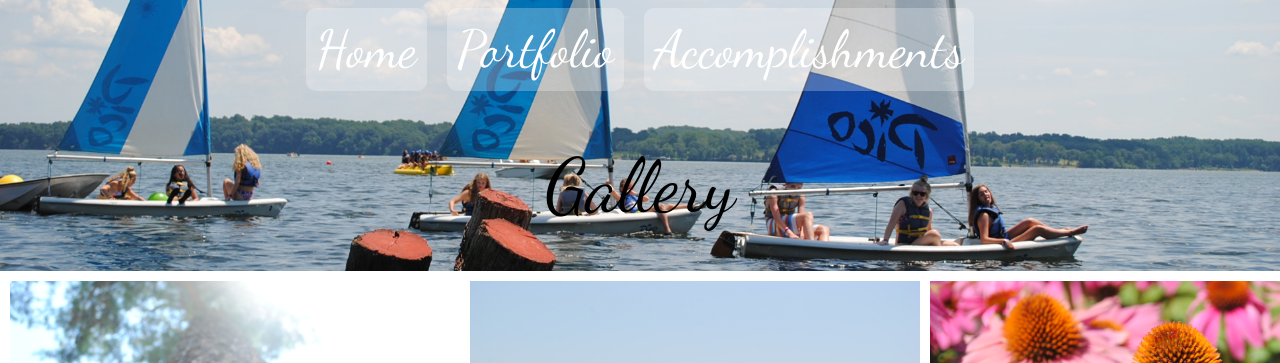
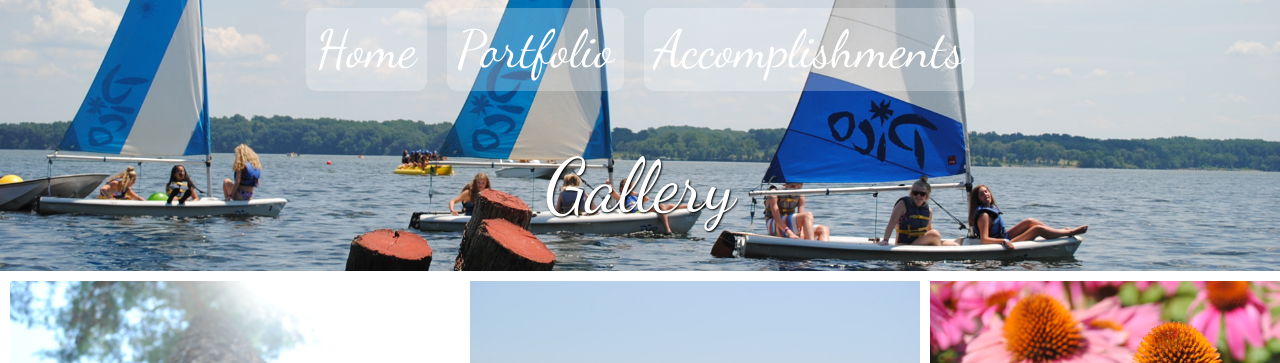
Before and after one commit to meggamble/WebsiteCode, a plain HTML site: page Portfolio.html in a window 1280 px wide. Shown: the part 437-800 px from the top of the page. Drawn offline with Linux system fonts and the light colour scheme.

Commit message:
shadow text

```diff
--- a/css/styles.css
+++ b/css/styles.css
@@ -133,9 +133,11 @@ body{
 
 body {
   font-family:'Dancing Script', cursive;
-  color: black;
+  color: white;
   background: #e5e5e5;
 }
+
+H1{ text-shadow: 1px 1px 2px black;}
 
 .gallery {
   width: 1400px;
```
